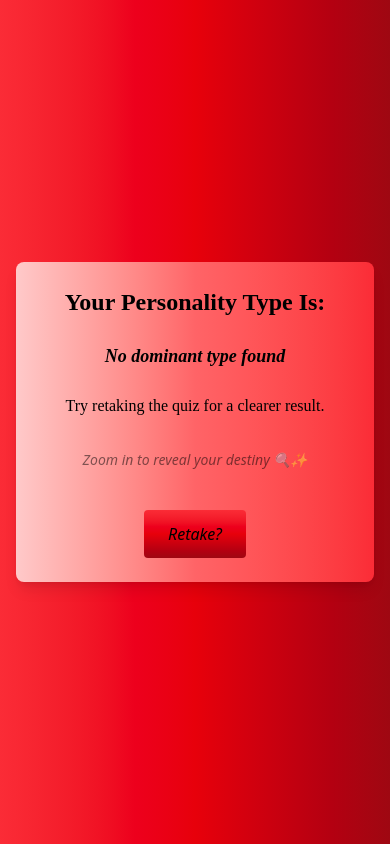
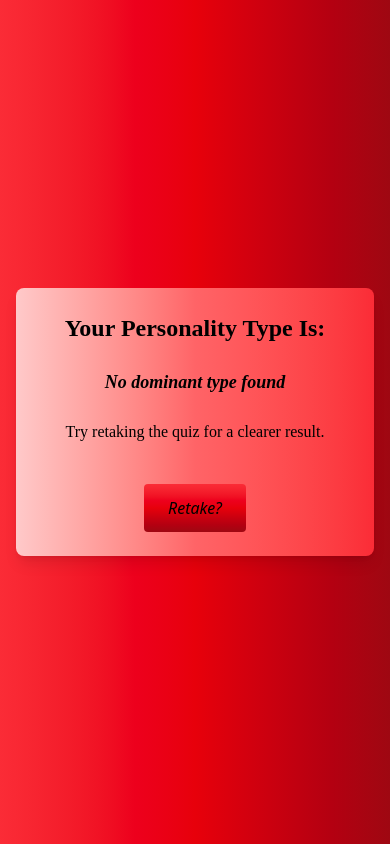
Before and after one commit to Waniyah950/Quiz, a plain HTML site: page result.html in a window 390 px wide. Drawn offline with Linux system fonts and the light colour scheme.

Commit message:
Update result.html

```diff
--- a/result.html
+++ b/result.html
@@ -17,11 +17,6 @@
     <p id="finalResult" class="text-lg sm:text-2xl font-semibold italic text-black" style="font-family:Bahnschrift SemiBold Condensed"></p>
 
     <p id="description" class="text-base sm:text-xl text-black" style="font-family:Blackadder ITC"></p>
-
-    <!-- Silly mobile-only message -->
-    <p class="block sm:hidden text-sm italic text-black mt-2 animate-pulse">
-      Zoom in to reveal your destiny 🔍✨
-    </p>
 
     <a href="./quiz1.html">
       <button class="mt-4 px-6 py-3 italic text-black bg-gradient-to-t to-red-500 via-red-600 from-red-800 rounded-sm hover:scale-105 transition-transform duration-200">
```
